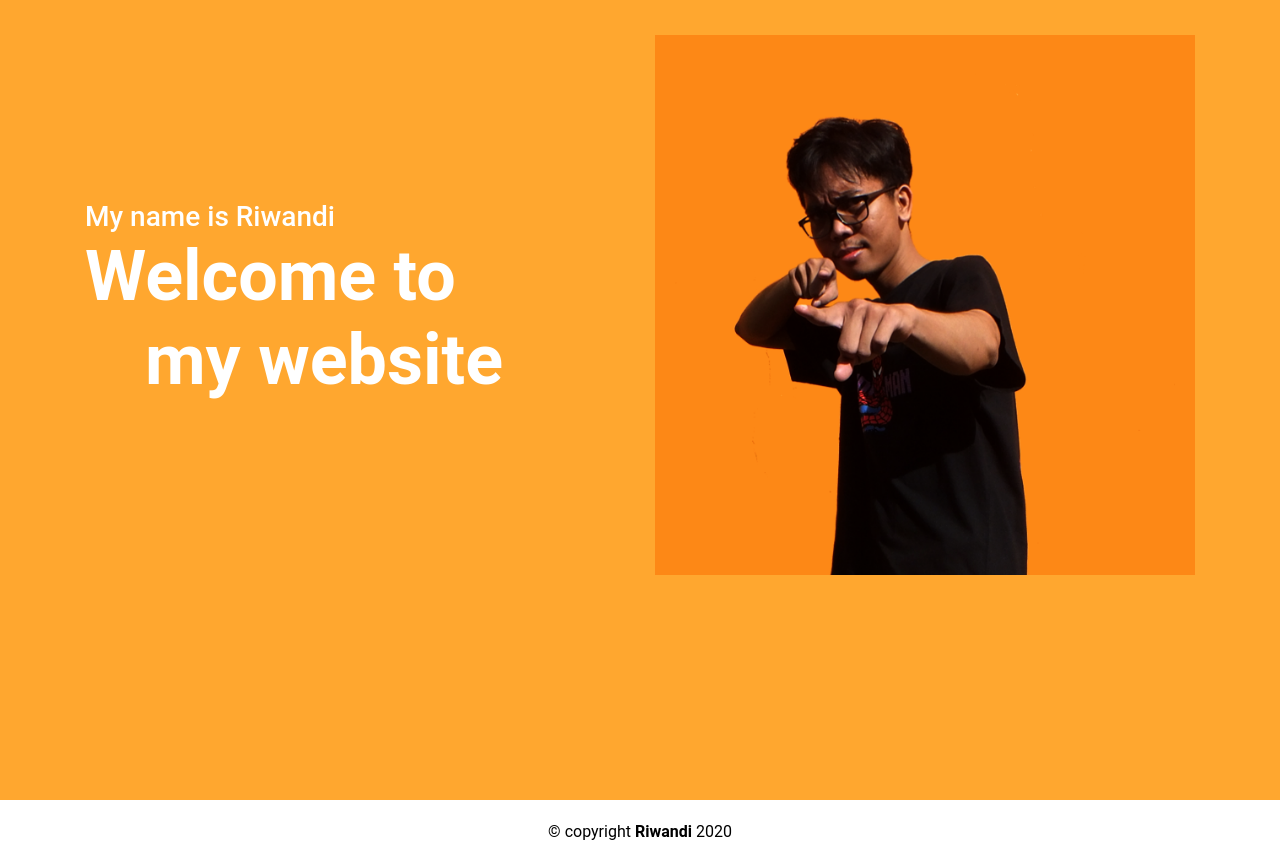
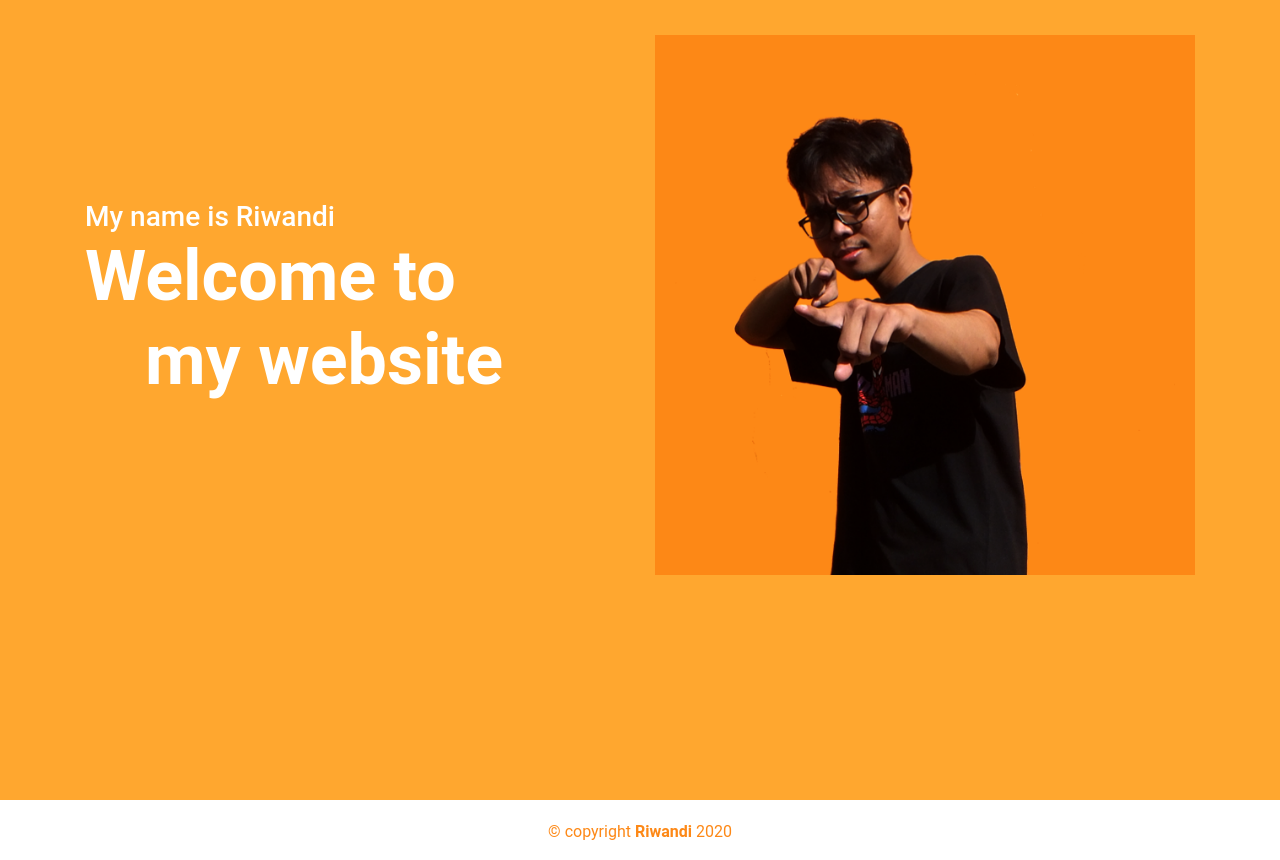
Before and after one commit to rwndy/riwandi, a React (Create React App) app: page / in a window 1280 px wide. Built offline with nearby package versions, Linux system fonts and the light colour scheme.

Commit message:
change color to text footer

```diff
--- a/src/components/Footer/index.css
+++ b/src/components/Footer/index.css
@@ -7,5 +7,5 @@
 
 .footer p {
   text-align: center;
-  color: #000;
+  color: #fd8816;
 }
```
